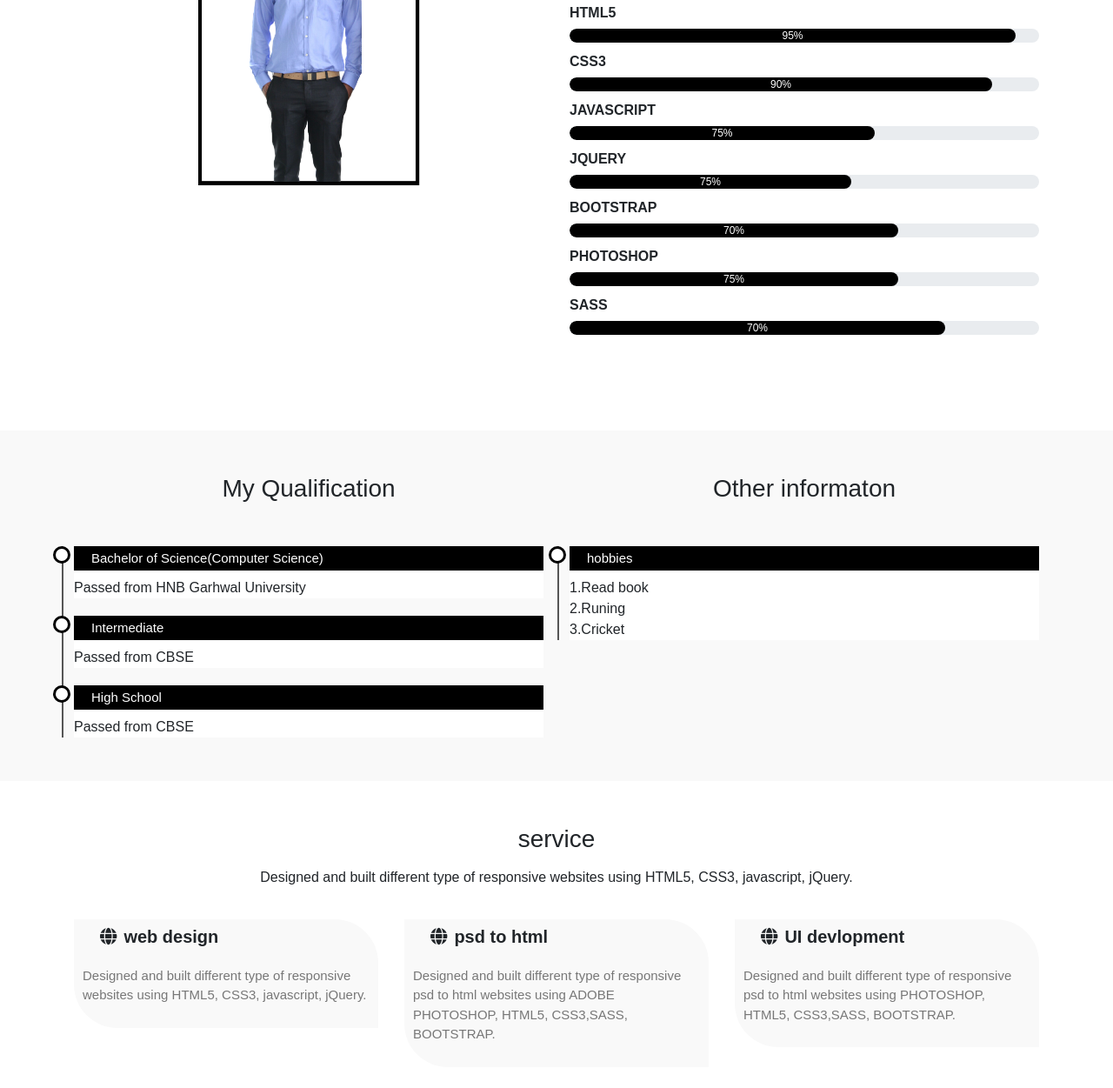
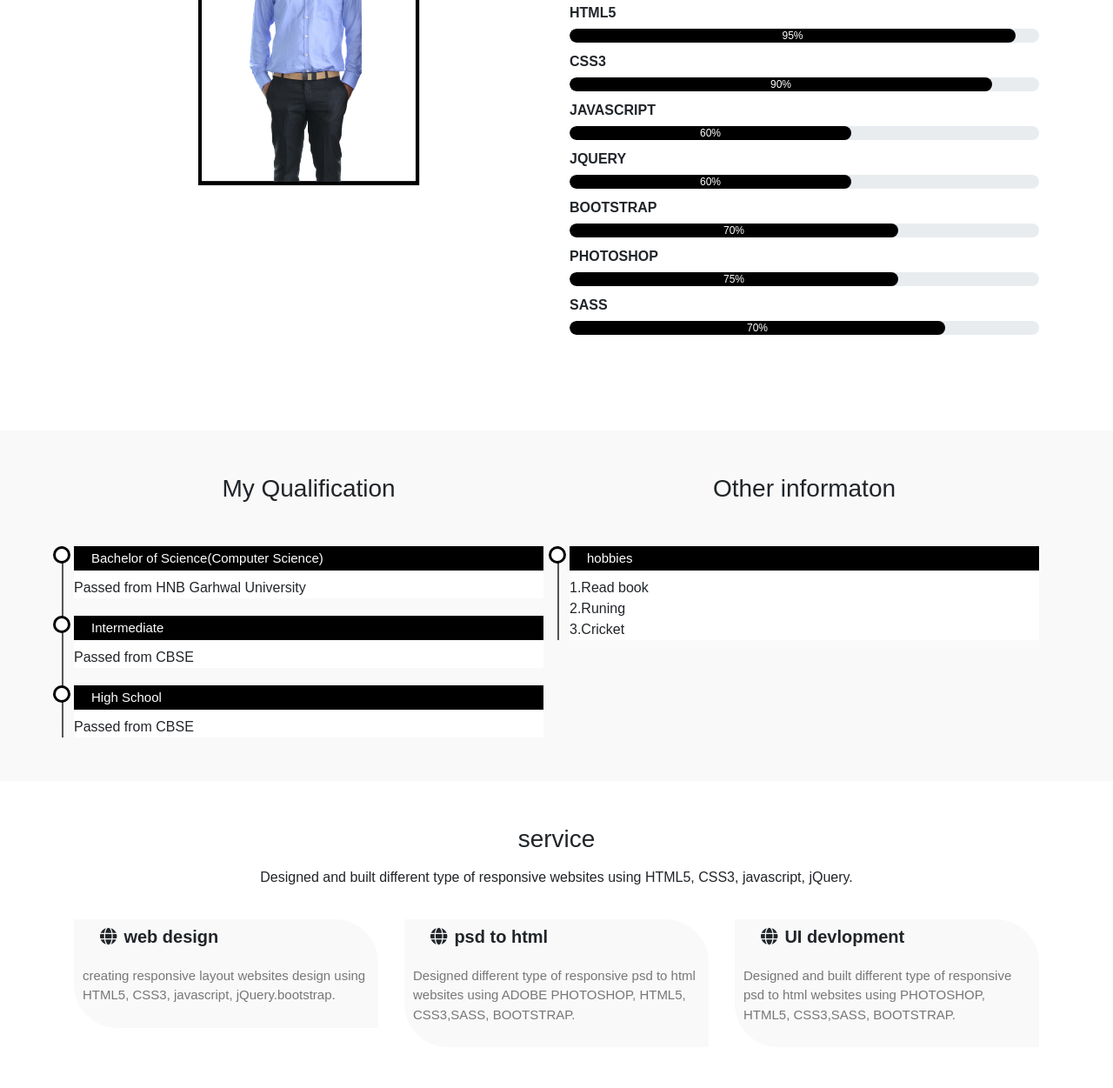
Before and after one commit to host23kapil/Portfoilo.github.io, a plain HTML site: page index.html in a window 1280 px wide. Shown: the part 1146-2397 px from the top of the page at 87% size. Drawn offline with nearby package versions, Linux system fonts and the light colour scheme.

Commit message:
Update index.html

```diff
--- a/index.html
+++ b/index.html
@@ -137,12 +137,12 @@
 
                         <p>JAVASCRIPT</p>
                         <div class="progress">
-                            <div class="progress-bar" style="width: 65%;">75%</div>
+                            <div class="progress-bar" style="width: 60%;">60%</div>
                         </div>
 
                         <p>JQUERY</p>
                         <div class="progress">
-                            <div class="progress-bar" style="width: 60%;">75%</div>
+                            <div class="progress-bar" style="width: 60%;">60%</div>
                         </div>
                         <p>BOOTSTRAP</p>
                         <div class="progress">
@@ -210,15 +210,15 @@
                     <div class="col-md-4">
                         <div class="service-box">
                             <i class="fa fa-globe"> <span>web design</span></i>
-                            <p>Designed and built different type of responsive websites using HTML5, CSS3, javascript,
-                                jQuery.
+                            <p>creating responsive layout websites design using HTML5, CSS3, javascript,
+                                jQuery.bootstrap.
                             </p>
                         </div>
                     </div>
                     <div class="col-md-4">
                         <div class="service-box">
                             <i class="fa fa-globe"> <span>psd to html</span></i>
-                            <p>Designed and built different type of responsive psd to html websites using ADOBE
+                            <p>Designed different type of responsive psd to html websites using ADOBE
                                 PHOTOSHOP, HTML5,
                                 CSS3,SASS, BOOTSTRAP.
                             </p>
```
